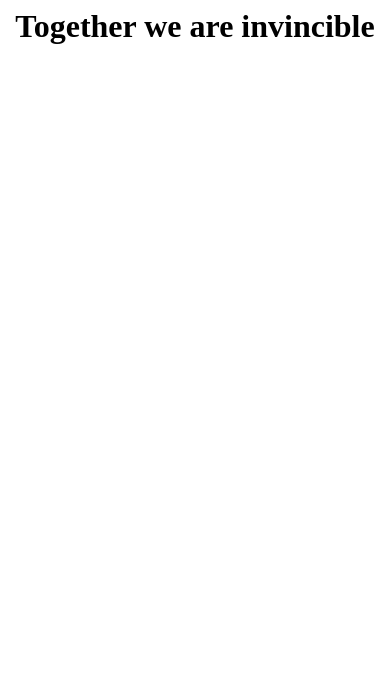
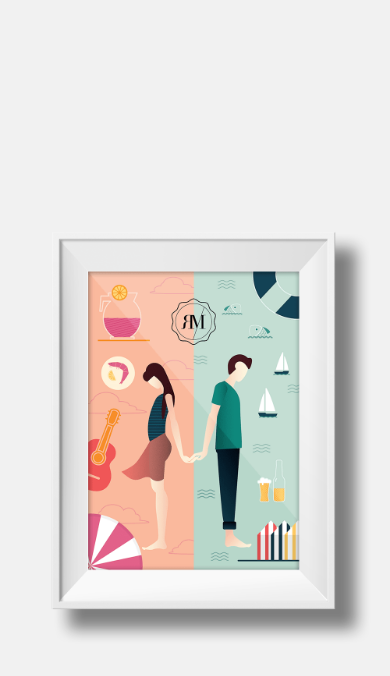
Before and after one commit to mascardoso/bodarociomarco, a plain HTML site: page index.html in a window 390 px wide. Drawn offline with Linux system fonts and the light colour scheme.

Commit message:
added image for background

```diff
--- a/index.html
+++ b/index.html
@@ -3,8 +3,75 @@
 		<title>Rocio y Marco</title>
 		<meta charset="utf-8" />
 		<meta name="viewport" content="width=device-width, initial-scale=1" />
+		<style type="text/css">
+			/* Reset */
+			html, body, div, span, applet, object, iframe, h1, h2, h3, h4, h5, h6, p, blockquote, pre, a, abbr, acronym, address, big, cite, code, del, dfn, em, img, ins, kbd, q, s, samp, small, strike, strong, sub, sup, tt, var, b, u, i, center, dl, dt, dd, ol, ul, li, fieldset, form, label, legend, table, caption, tbody, tfoot, thead, tr, th, td, article, aside, canvas, details, embed, figure, figcaption, footer, header, hgroup, menu, nav, output, ruby, section, summary, time, mark, audio, video {
+				margin: 0;
+				padding: 0;
+				border: 0;
+				font-size: 100%;
+				font: inherit;
+				vertical-align: baseline;
+			}
+
+			article, aside, details, figcaption, figure, footer, header, hgroup, menu, nav, section {
+				display: block;
+			}
+
+			body {
+				line-height: 1;
+			}
+
+			ol, ul {
+				list-style: none;
+			}
+
+			blockquote, q {
+				quotes: none;
+			}
+
+			blockquote:before, blockquote:after, q:before, q:after {
+				content: '';
+				content: none;
+			}
+
+			table {
+				border-collapse: collapse;
+				border-spacing: 0;
+			}
+
+			body {
+				-webkit-text-size-adjust: none;
+                background-color: #f1f1f1;
+                height: 100%;
+                display: flex;
+                flex-direction: column;
+                align-items: center;
+                justify-content: center;
+
+			}
+
+            .bg-painting {
+                max-width: 1000px;
+                height: auto;
+            }
+
+            .bg-painting img {
+                width: auto;
+                max-height: 800px;
+            }
+
+            @media only screen and (max-width: 600px) {
+                .bg-painting img {
+                    width: 100%;
+                    max-height: none;
+                }
+            }
+		</style>
 	</head>
 	<body>
-		<h1 style="text-align: center">Together we are invincible</h1>
+		<div class="bg-painting">
+            <img src="./bg-rocio-marco.png" alt="rociomarco" />
+        </div>
 	</body>
 </html>
```
Also changed, not shown: bg-rocio-marco.png (added).
